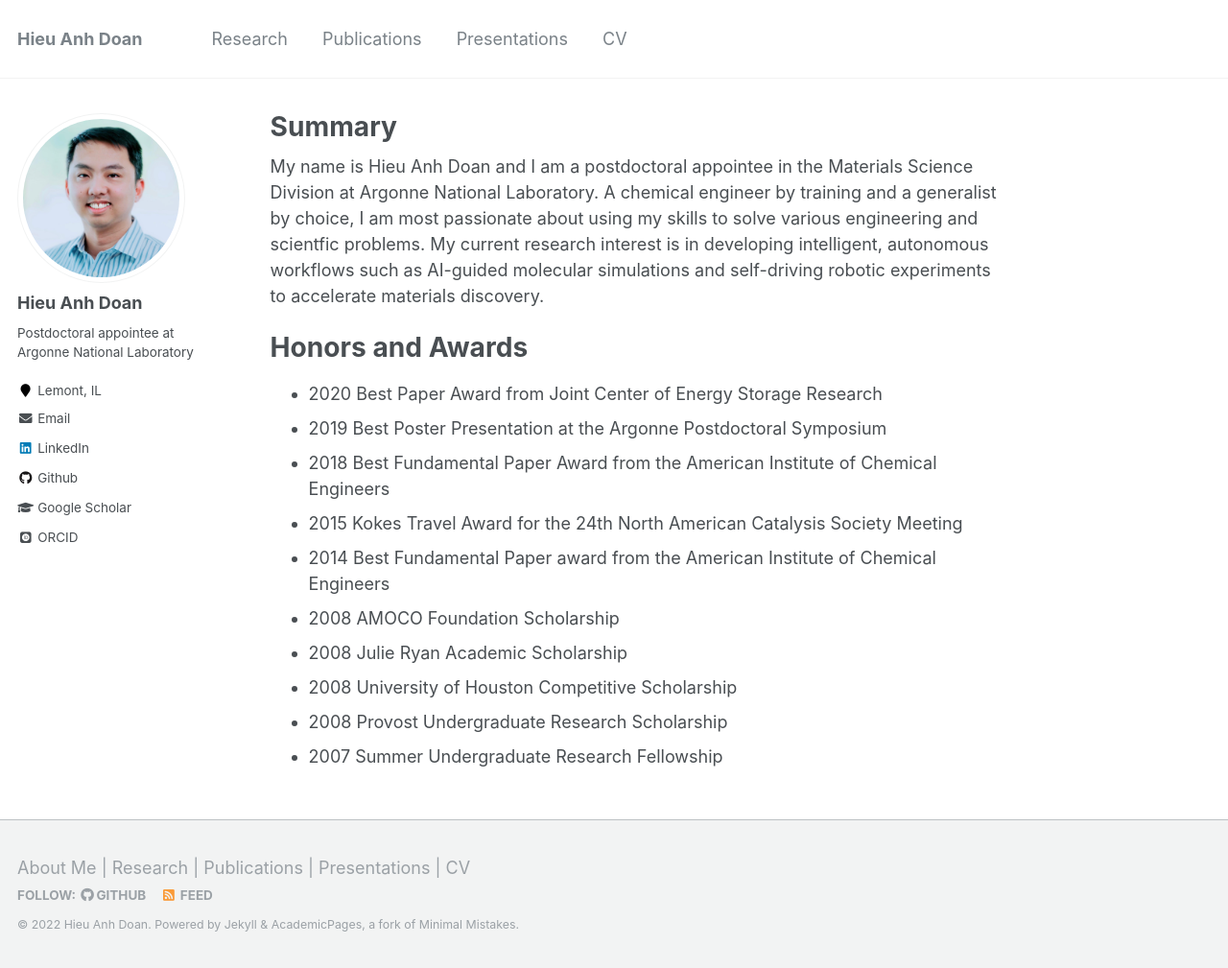
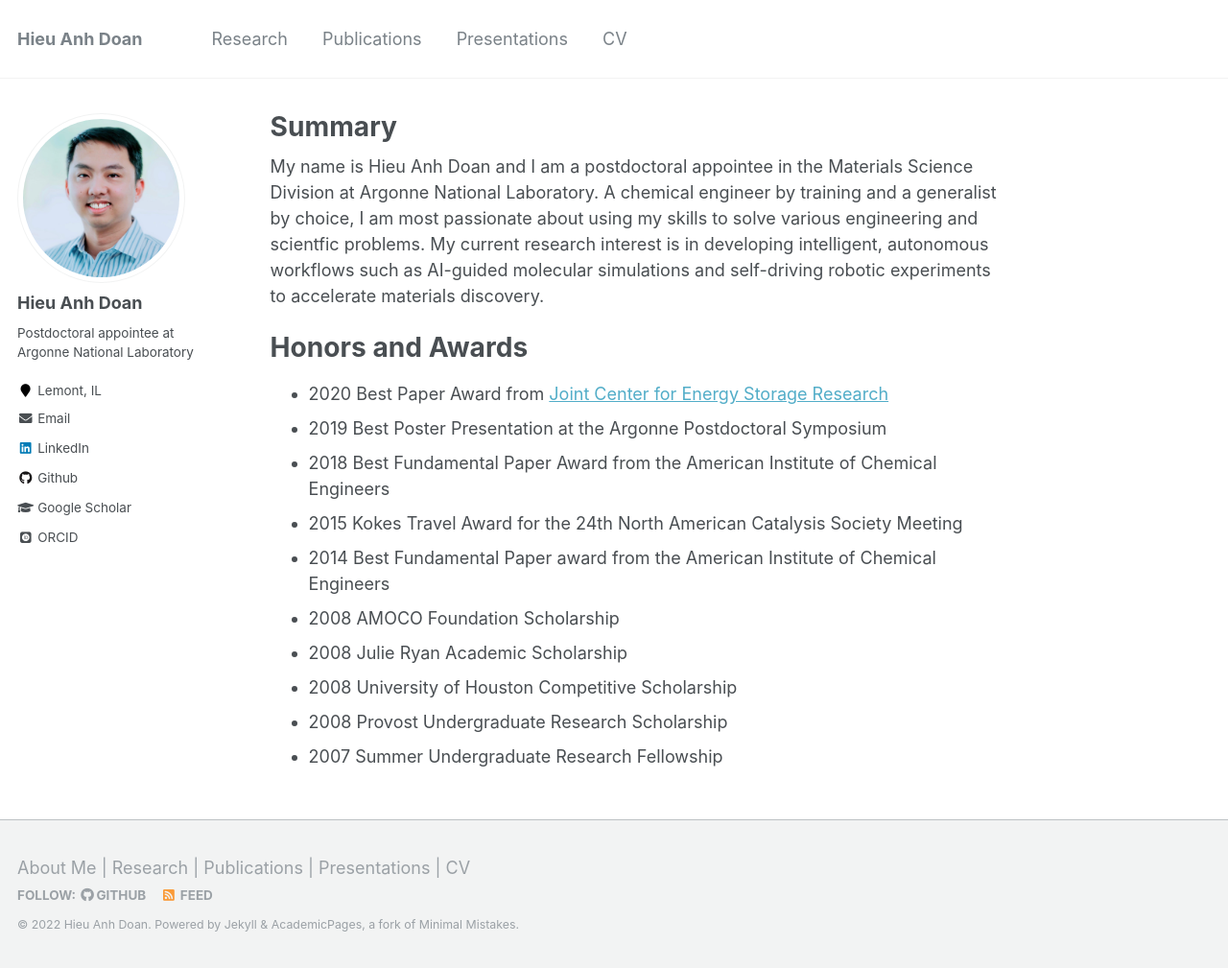
Before and after one commit to hieuadoan/hieuadoan.github.io, a Jekyll site: the page built from _pages/about.md, in a window 1280 px wide and 1009 px high. Shown: the whole window at 96% size. Built offline with Jekyll 4.4.1, drawn with Linux system fonts in a browser that asks for light colours; some web fonts are replaced.

Commit message:
add JCESR link for now

```diff
--- a/_pages/about.md
+++ b/_pages/about.md
@@ -12,7 +12,7 @@
 
 Honors and Awards
 ===
-- 2020 Best Paper Award from Joint Center of Energy Storage Research
+- 2020 Best Paper Award from <a href="https://www.jcesr.org">Joint Center for Energy Storage Research</a>
 - 2019 Best Poster Presentation at the Argonne Postdoctoral Symposium
 - 2018 Best Fundamental Paper Award from the American Institute of Chemical Engineers
 - 2015 Kokes Travel Award for the 24th North American Catalysis Society Meeting
```
